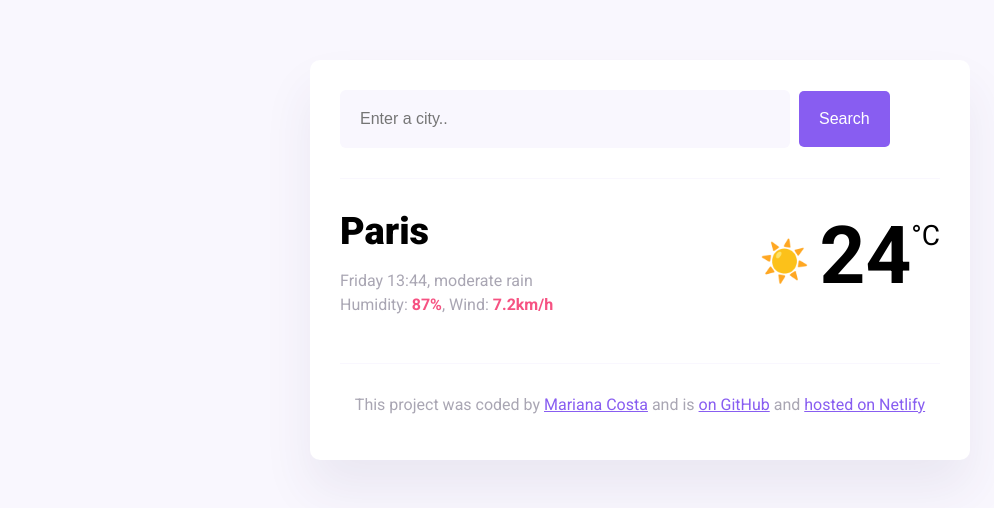
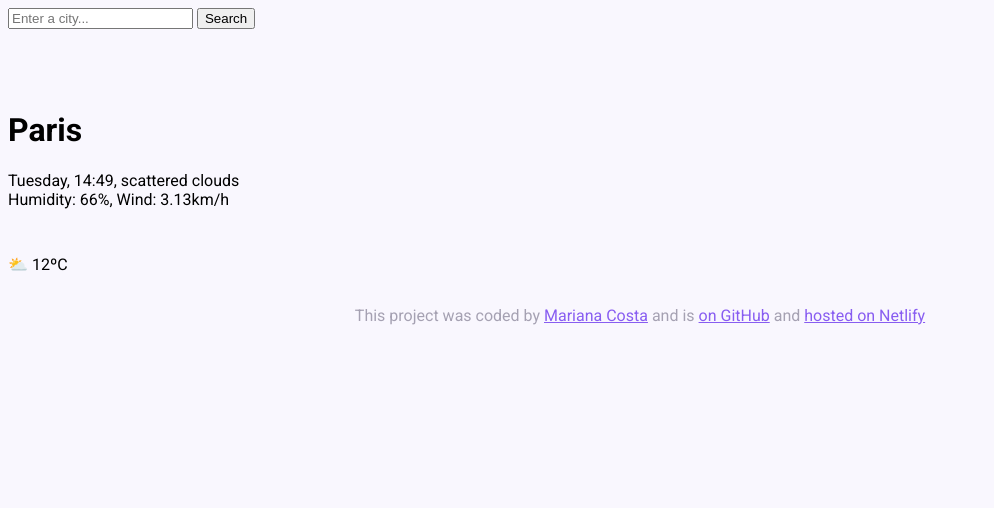
Before and after one commit to MarianaCosta88/weather, a plain HTML site: page index.html in a window 1280 px wide. Shown: the whole page, without its empty margins (0-994 px from the left). Drawn offline with nearby package versions, Linux system fonts and the light colour scheme.

Commit message:
Update index.html

```diff
--- a/index.html
+++ b/index.html
@@ -14,36 +14,24 @@
     <title>My weather application</title>
   </head>
   <body>
-    <div class="weather-app">
     <header>
-        <form id="search-form">
-          <input
-            type="search"
-            placeholder="Enter a city.."
-            required
-            class="search-input"
-            id="search-input"
-          />
-          <input type="submit" value="Search" class="search-button" />
+      <form>
+      <input type="search" placeholder="Enter a city..." required/>
+      <input type="submit" value="Search"/>
     </form>
   </header>
       <main>
-        <div class="current-weather">
         <div>
-            <h1 class="current-city" id="current-city">Paris</h1>
-            <p class="current-details">
-              <span id="current-date"></span>, moderate rain <br />
-              Humidity: <strong>87%</strong>, Wind: <strong>7.2km/h</strong>
+          <h1>Paris</h1>
+        <p>
+          Tuesday, 14:49, scattered clouds
+          <br/>
+          Humidity: 66%, Wind: 3.13km/h
         </p>
       </div>
-          <div class="current-temperature">
-            <span class="current-temperature-icon">☀️</span
-            ><span class="current-temperature-value" id="current-temperature"
-              >24</span
-            ><span class="current-temperature-unit">°C</span>
-          </div>
-        </div>
       </main>
+      <div>⛅ 12ºC</div>
+
       <footer>
         <p>
           This project was coded by
```
Lines whose indentation alone changed are shown as unchanged.
